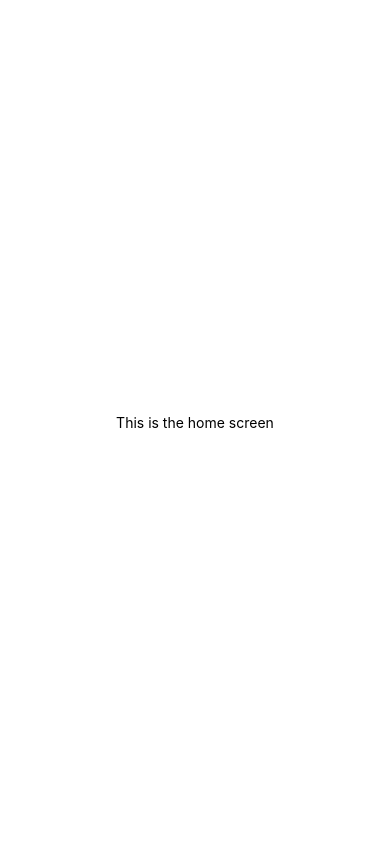
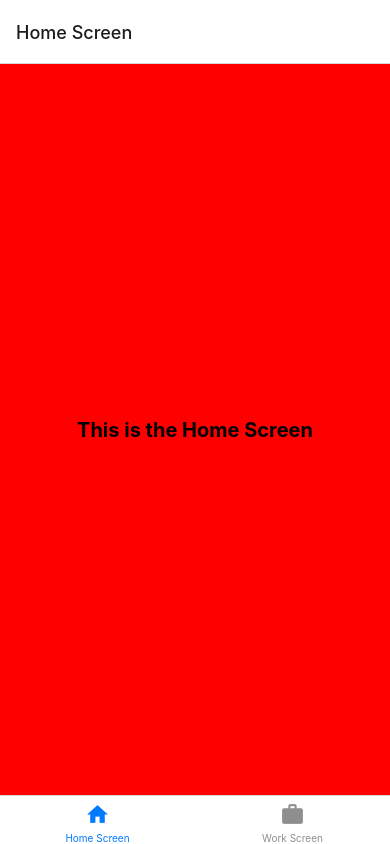
Before and after one commit to niteshsaxena03/temp, a React Native app: screen /Work in a window 390 px wide. Built offline with nearby package versions, Linux system fonts and the light colour scheme.

Commit message:
Nesting stack and tab navigator

```diff
--- a/App.js
+++ b/App.js
@@ -1,12 +1,57 @@
+import React from "react";
+import { StyleSheet } from "react-native";
+import { MaterialIcons } from "@expo/vector-icons";
+import HomeScreen from "./screens/HomeScreen";
+import WorkScreen from "./screens/WorkScreen";
+import { NavigationContainer } from "@react-navigation/native";
+import { createBottomTabNavigator } from "@react-navigation/bottom-tabs";
+import { createNativeStackNavigator } from "@react-navigation/native-stack";
 
-import { StyleSheet, Text, View } from "react-native";
-import HomeScreen from "./screens/HomeScreen";
+const Tab = createBottomTabNavigator();
+const Stack = createNativeStackNavigator();
+
+const HomeStack = () => {
+  return (
+    <Stack.Navigator>
+      <Stack.Screen name="Home" component={HomeScreen} options={{headerShown:false}} />
+      {/* Add more screens to the Home stack if needed */}
+    </Stack.Navigator>
+  );
+};
+
+const WorkStack = () => {
+  return (
+    <Stack.Navigator>
+      <Stack.Screen name="Work" component={WorkScreen} options={{headerShown:false}}/>
+      {/* Add more screens to the Work stack if needed */}
+    </Stack.Navigator>
+  );
+};
 
 export default function App() {
   return (
-    <View style={styles.container}>
-      <HomeScreen/>
-    </View>
+    <NavigationContainer>
+      <Tab.Navigator>
+        <Tab.Screen
+          name="Home Screen"
+          component={HomeStack}
+          options={{
+            tabBarIcon: ({ color, size }) => (
+              <MaterialIcons name="home" size={size} color={color} />
+            ),
+          }}
+        />
+        <Tab.Screen
+          name="Work Screen"
+          component={WorkStack}
+          options={{
+            tabBarIcon: ({ color, size }) => (
+              <MaterialIcons name="work" size={size} color={color} />
+            ),
+          }}
+        />
+      </Tab.Navigator>
+    </NavigationContainer>
   );
 }
 
--- a/package.json
+++ b/package.json
@@ -11,11 +11,16 @@
   "dependencies": {
     "@expo/cli": "^0.17.10",
     "@expo/metro-runtime": "~3.1.3",
+    "@expo/vector-icons": "^14.0.1",
+    "@react-navigation/native": "^6.1.17",
+    "@react-navigation/native-stack": "^6.9.26",
     "expo": "~50.0.17",
     "expo-status-bar": "~1.11.1",
     "react": "18.2.0",
     "react-dom": "18.2.0",
     "react-native": "0.73.6",
+    "react-native-safe-area-context": "4.8.2",
+    "react-native-screens": "~3.29.0",
     "react-native-web": "~0.19.6"
   },
   "devDependencies": {
--- a/screens/HomeScreen.js
+++ b/screens/HomeScreen.js
@@ -4,7 +4,7 @@ import { Text, View,StyleSheet } from "react-native";
 function HomeScreen() {
   return (
     <View style={styles.outerContainer}>
-      <Text>This is the home screen</Text>
+      <Text style={styles.text}>This is the Home Screen</Text>
     </View>
   );
 }
@@ -14,10 +14,15 @@ export default HomeScreen;
 const styles = StyleSheet.create({
   outerContainer: {
     flex: 1,
-    height: "50%",
-    width: "50%",
-    backgroundColor: "#fff",
+    height: "100%",
+    width: "100%",
+    backgroundColor: "red",
     justifyContent: "center",
     alignItems: "center",
   },
+  text:{
+    fontWeight:'bold',
+    color:'#000',
+    fontSize:20,
+  }
 });
--- /dev/null
+++ b/screens/WorkScreen.js
@@ -0,0 +1,28 @@
+import React from "react";
+import { Text, View, StyleSheet } from "react-native";
+
+function WorkScreen() {
+  return (
+    <View style={styles.outerContainer}>
+      <Text style={styles.text}>This is the Work screen</Text>
+    </View>
+  );
+}
+
+export default WorkScreen;
+
+const styles = StyleSheet.create({
+  outerContainer: {
+    flex: 1,
+    height: "100%",
+    width: "100%",
+    backgroundColor: "#90EE90",
+    justifyContent: "center",
+    alignItems: "center",
+  },
+  text: {
+    fontWeight: "bold",
+    color: "#000",
+    fontSize: 20,
+  },
+});
```
Also changed, not shown: 1 other file (tests, documents, lock files or other folders).
